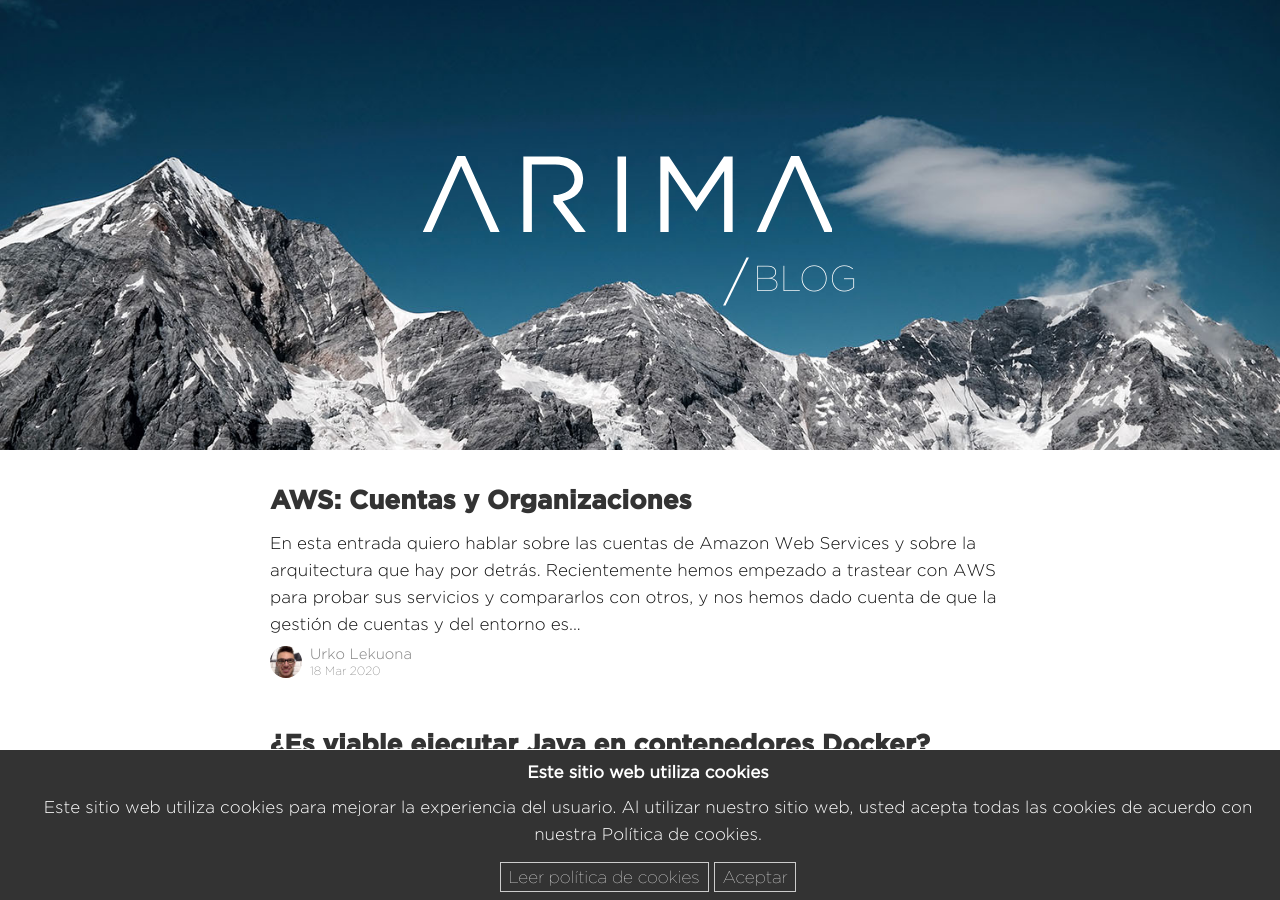
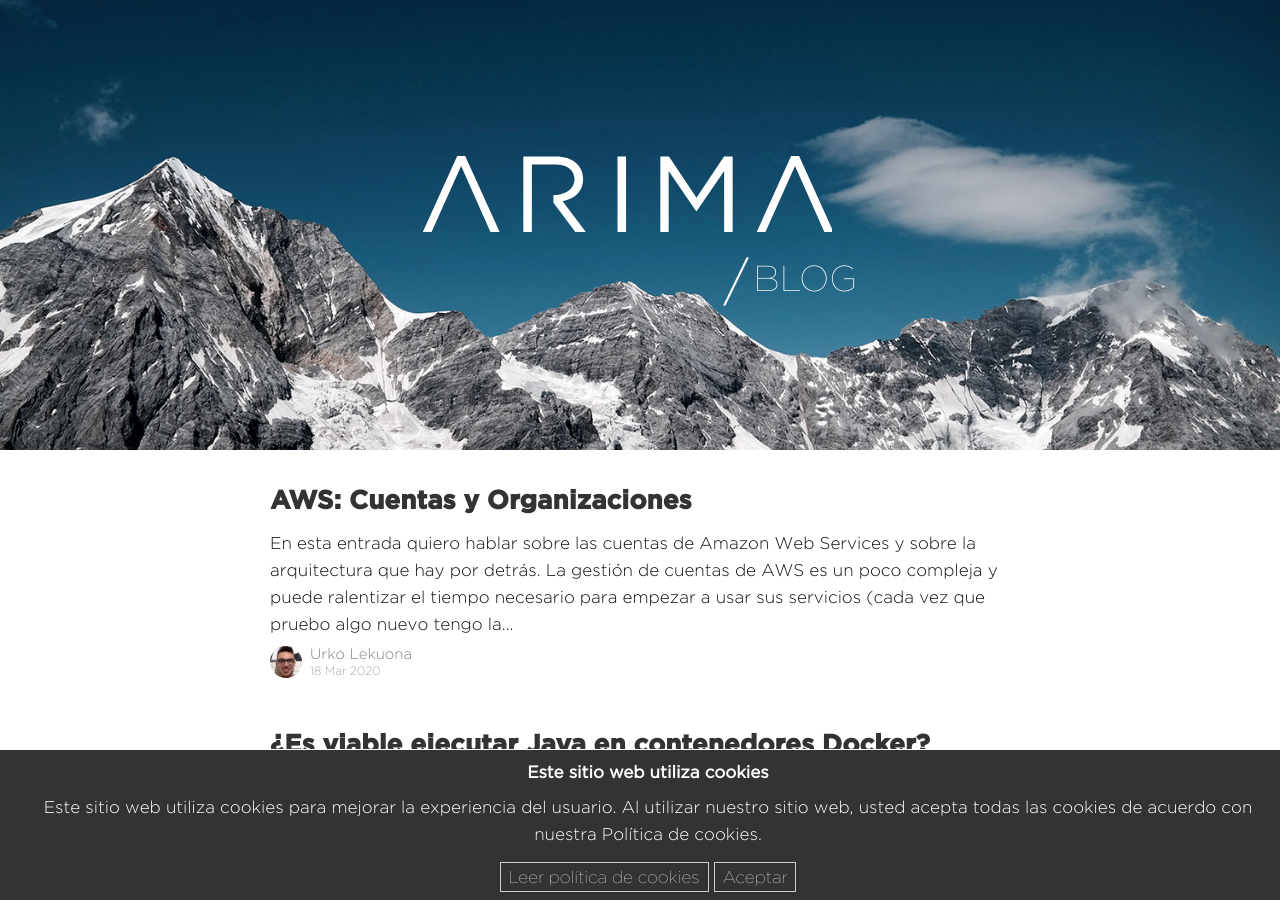
Before and after one commit to wearearima/blog, a Jekyll site: the page built from index.md, in a window 1280 px wide and 900 px high. Built offline with Jekyll 4.4.1, drawn with Linux system fonts in a browser that asks for light colours; some web fonts are replaced.

Commit message:
Solved comments made in PR

```diff
--- a/_posts/2020-03-18-aws-cuentas-y-organizaciones.markdown
+++ b/_posts/2020-03-18-aws-cuentas-y-organizaciones.markdown
@@ -7,7 +7,7 @@ categories: AWS
 tags: aws, organizacion, organizaciones, iam, scp, cuenta, cuentas
 header-image: 2020-03-18-aws-cuentas-y-organizaciones/rice-fields.jpg
 ---
-En esta entrada quiero hablar sobre las cuentas de Amazon Web Services y sobre la arquitectura que hay por detrás. Recientemente hemos empezado a trastear con AWS para probar sus servicios y compararlos con otros, y nos hemos dado cuenta de que la gestión de cuentas y del entorno es mucho más liosa de lo que esperábamos (cada vez que pruebo algo nuevo tengo la intención de ir directo al grano, como en este caso crear un cluster de EKS, y siempre me acabo dando de frente con la cruda realidad). Espero que al final de esta entrada seáis capaces de entender un poco mejor todos los conceptos que voy a explicaros y que agilice vuestro proceso de introducción en AWS.
+En esta entrada quiero hablar sobre las cuentas de Amazon Web Services y sobre la arquitectura que hay por detrás. La gestión de cuentas de AWS es un poco compleja y puede ralentizar el tiempo necesario para empezar a usar sus servicios (cada vez que pruebo algo nuevo tengo la intención de ir directo al grano, como en este caso crear un cluster de EKS, y siempre me acabo dando de frente con la cruda realidad). Espero que al final de esta entrada seáis capaces de entender un poco mejor todos los conceptos que voy a explicaros y que agilice vuestro proceso de introducción en AWS.
 
 Bien, lo primero de lo que hay que hablar es sobre las cuentas. ¿Qué es una cuenta de AWS? Pues no es más que eso, una cuenta, con su identificador único y su email, pero en este caso engloba ciertos conceptos propios de AWS. Cuando creas una cuenta, se crea por defecto un **usuario** root de la cuenta. Estos son los elementos que puede contener una cuenta:
 
@@ -39,7 +39,7 @@ Hay varias estrategias para estructurar nuestra organización, aquí os dejo alg
     <img src="/assets/images/2020-03-18-aws-cuentas-y-organizaciones/OrganizationHierarchy.png"/>
 </p>
 
-[Fuente de la imagen](https://es.slideshare.net/AmazonWebServices/wrangling-multiple-aws-accounts-with-aws-organizations-79796025)
+<a href="https://es.slideshare.net/AmazonWebServices/wrangling-multiple-aws-accounts-with-aws-organizations-79796025" target="_blank" style="text-align: center; display: block;">Fuente de la imagen</a>
 
 ## SCPs vs Políticas de IAM
 
@@ -59,4 +59,6 @@ Esto implica que los permisos resultantes que se le aplican a un usuario, por ej
 
 ## Conclusión
 
-Lo más probable es que ninguno de vosotros tengáis que pegaros nunca con esto, pero si sois de los que sí o si simplemente os interesaba el tema, espero que os haya servido de ayuda.
+Como habréis podido ver, el servicio para gestionar una organización en AWS es una herramienta potente para poder agrupar cuentas y administrarlas desde una sola, pero tiene cierta complejidad.
+
+Después de todo lo que he dicho, la recomendación que yo os hago es: Piensa antes de actuar. ¿Que eres un único usuario y quieres utilizar ciertos servicios de manera individual?, pues olvidate de *Organizations* y empieza a trabajar directamente; ¿que tienes que gestionar una pequeña empresa con diferentes proyectos, departamentos o clientes?, párate a plantearte tu escenario y gestiona las diversas cuentas que necesites con la jerarquía adecuada; ¿que eres una gran organización y tienes que administrar una compleja estructura de cuentas con miles de usuarios?, probablemente deberías contactar con Amazon y pedir ayuda de uno de sus arquitectos. El objetivo de *Organizations* es ayudarte y debería acabar evitandonte más problemas de los que te ha causado en un primer momento.
```
Also changed, not shown: other parts of _posts/2020-03-18-aws-cuentas-y-organizaciones.markdown (+1 -1 lines).
